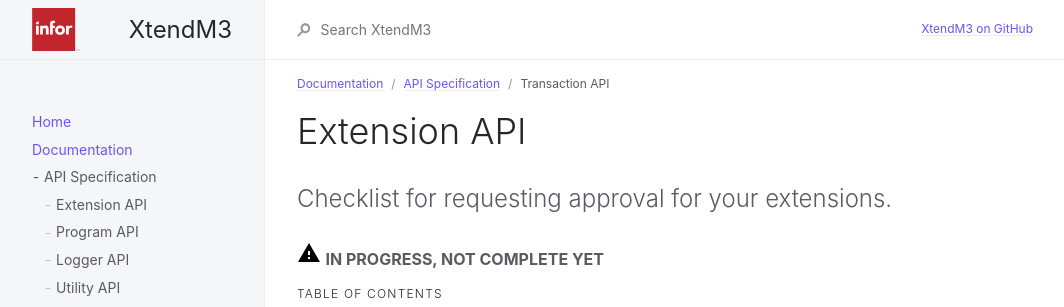
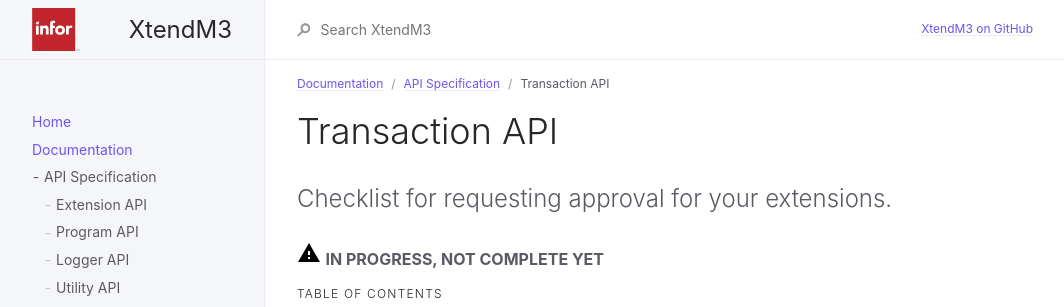
Before and after one commit to infor-cloud/xtendm3, a Jekyll site: the page built from docs/documentation/api-specification/transaction-api.md, in a window 1280 px wide. Shown: the top 307 px of the page, without its empty margins (107-1171 px from the left). Built offline with Jekyll 4.4.1, drawn with Linux system fonts in a browser that asks for light colours.

Commit message:
Transaction API title update

```diff
--- a/docs/documentation/api-specification/transaction-api.md
+++ b/docs/documentation/api-specification/transaction-api.md
@@ -6,7 +6,7 @@ grand_parent: Documentation
 nav_order: 13
 ---
 
-# Extension API
+# Transaction API
 {: .no_toc }
 
 Checklist for requesting approval for your extensions.
```
